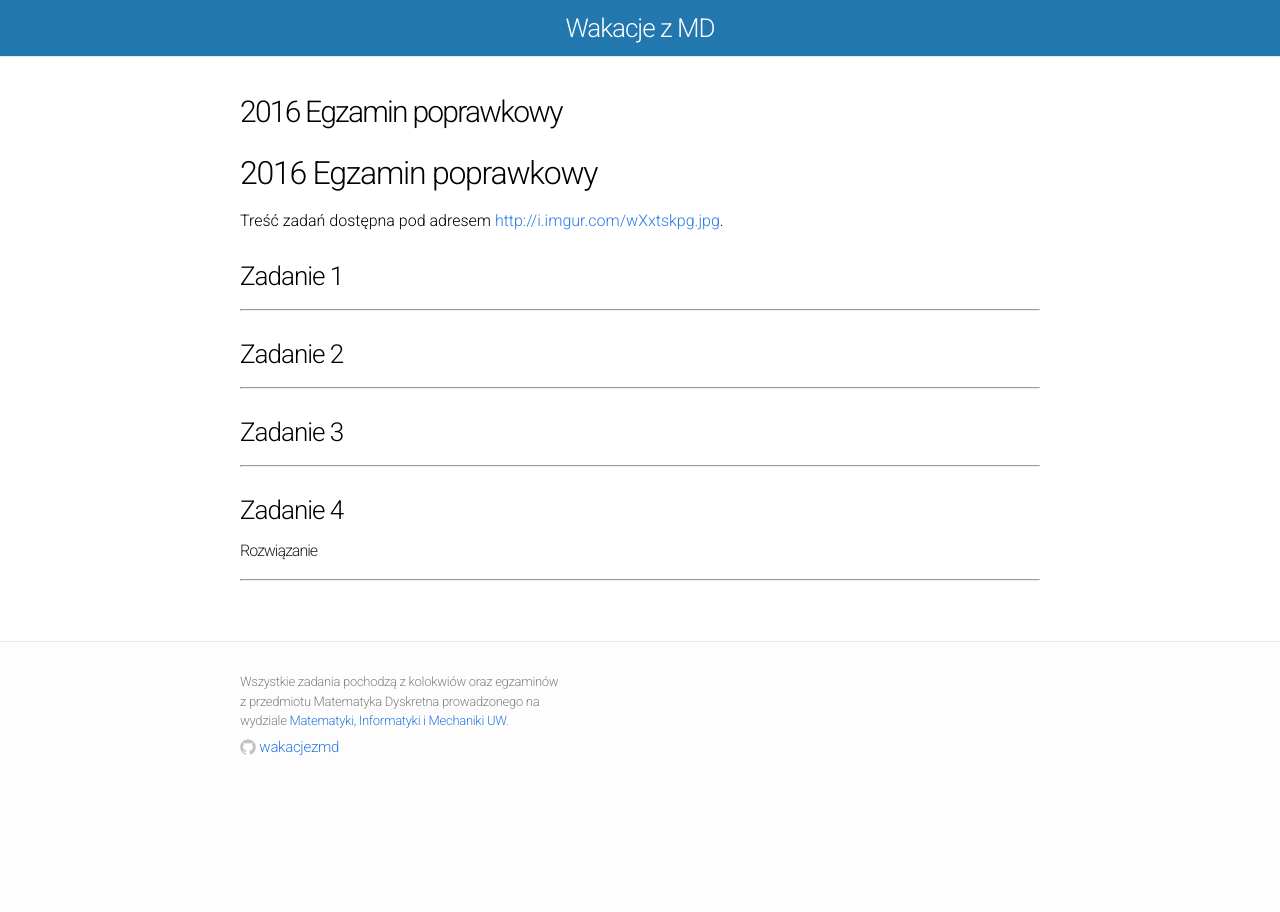
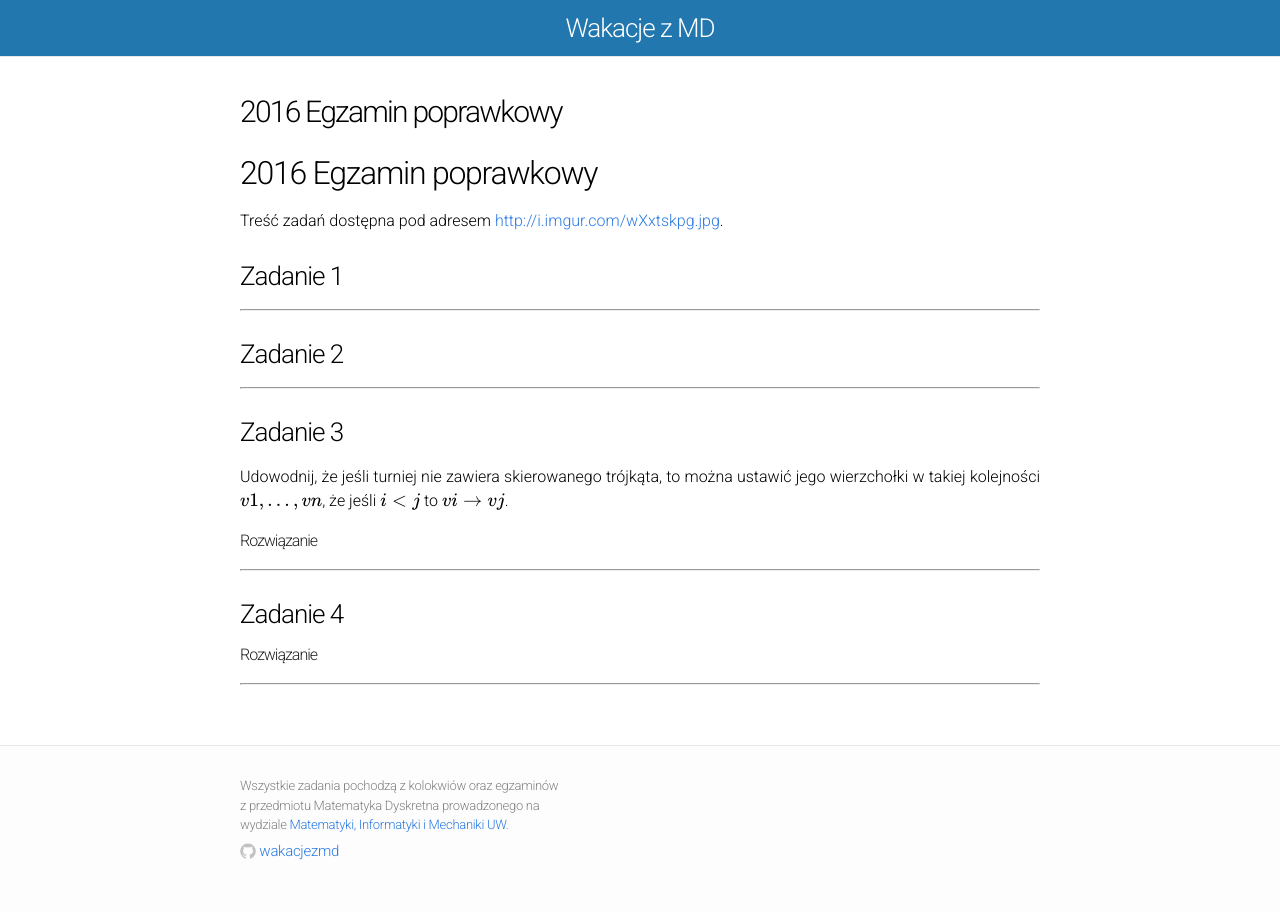
Before and after one commit to wakacjezmd/wakacjezmd.github.io, a Jekyll site: the page built from _solutions/2016/2016-egzamin-2.md, in a window 1280 px wide. Built offline with Jekyll 4.4.1, drawn with Linux system fonts in a browser that asks for light colours; nearby versions of some CDN libraries; formulas are drawn with MathJax 3; our own code applies the rules of GitHub Pages for plain Markdown files.

Commit message:
Rozwiązanie zad. 3

```diff
--- a/_solutions/2016/2016-egzamin-2.md
+++ b/_solutions/2016/2016-egzamin-2.md
@@ -17,6 +17,26 @@
 
 ### Zadanie 3
 
+Udowodnij, że jeśli turniej nie zawiera skierowanego trójkąta, to można ustawić jego wierzchołki w takiej kolejności \\( v1, …, vn \\), że jeśli \\( i < j \\) to \\( vi \\to vj \\).
+
+<div data-collapse>
+  <h4 class="collapsible">Rozwiązanie</h4>
+  <div class="solution">
+    <p>
+        Lemat: W turnieju bez trójkątów istnieje wierzchołek v, taki że \( deg_out(v) = 0 \)
+        Dowód:
+        Załóżmy, że wierzchołek o najmniejszym stopniu wyjściowym p spełnia \( deg_out(p) = k (k > 0) \).
+        Wtedy dowolny wierzchołek \( c \) t. że \( p \to c \) musi mieć \( deg_out \) co najmniej \( k \). W takiej sytuacji istnieje
+        tylko \( k - 1 \) wierzchołków, do których może prowadzić bez utworzenia trójkąta z \(p\). Zatem \( k \leq 0 \), czyli \( k = 0 \).
+
+        Teraz możemy usunąć z turnieju ten wierzchołek, wtedy zostanie nam \( n-1 \) - turniej, który też nie zawiera skierowanego trójkąta.
+        Usuwając z \( k \) -turnieju taki wierzchołek oznaczamy go jako \( v_k \) i w oryginalnym turnieju spełni on warunek danej nam kolejności,
+        ponieważ istniała krawędź od niego do wszystkich usuniętych przed nim wierzchołków.
+    </p>
+  </div>
+</div>
+
+
 ---
 
 ### Zadanie 4
```
